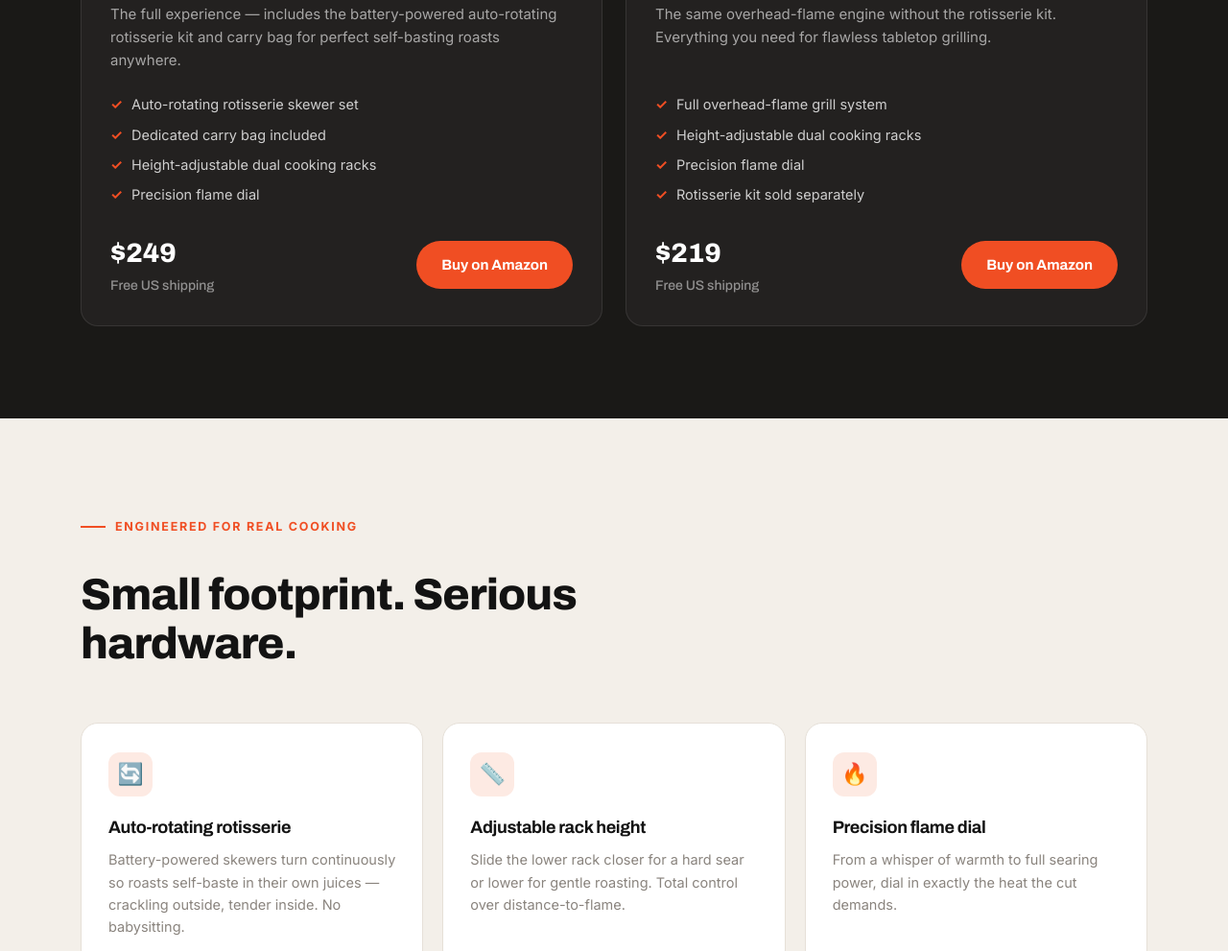
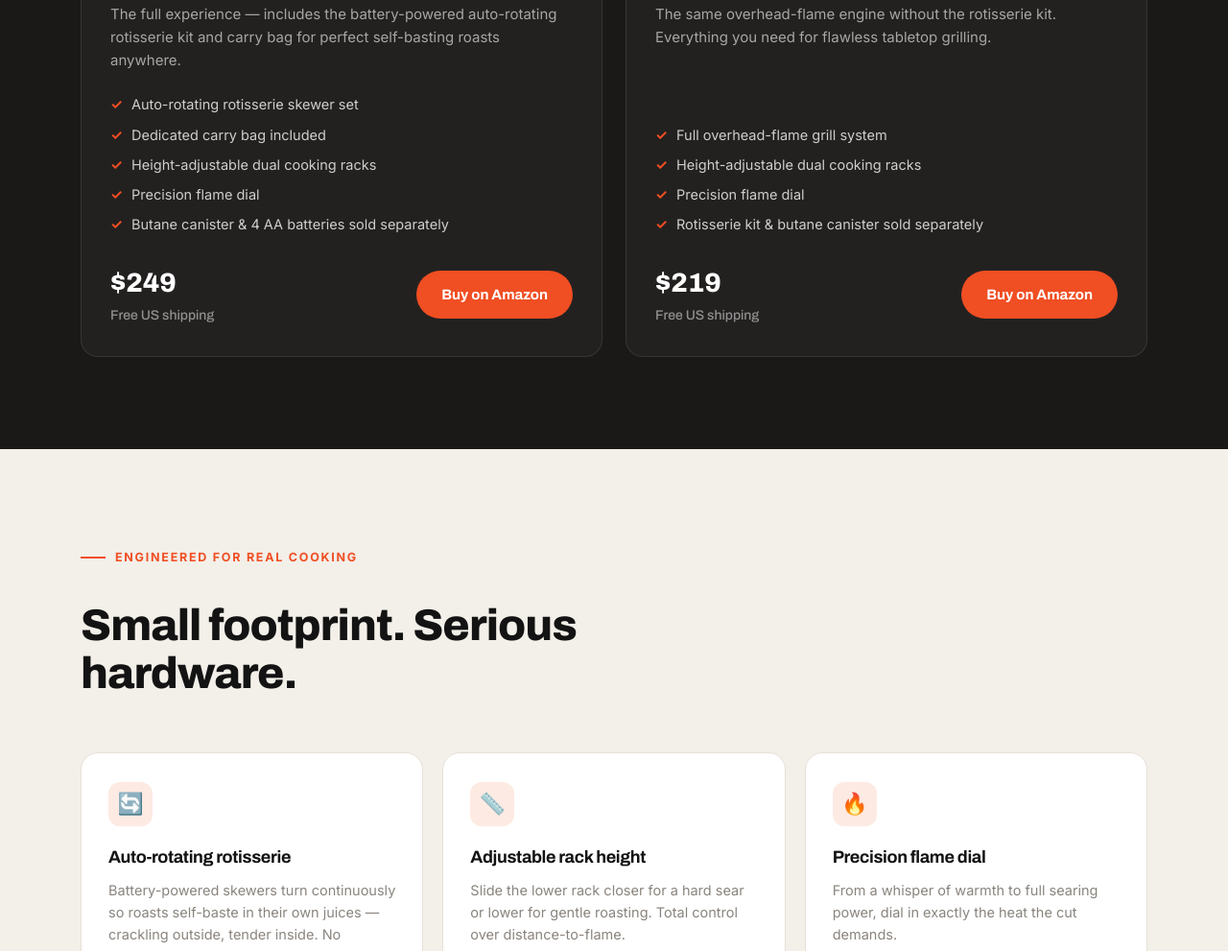
Before and after one commit to gicheolon-source/BRATEN, a plain HTML site: page index.html in a window 1280 px wide. Shown: the part 3044-4035 px from the top of the page at 96% size. Drawn offline with Linux system fonts and the light colour scheme.

Commit message:
Note butane canister & AA batteries sold separately on product cards
Co-Authored-By: Claude Fable 5 <noreply@anthropic.com>

```diff
--- a/index.html
+++ b/index.html
@@ -364,6 +364,7 @@
             <li>Dedicated carry bag included</li>
             <li>Height-adjustable dual cooking racks</li>
             <li>Precision flame dial</li>
+            <li>Butane canister &amp; 4 AA batteries sold separately</li>
           </ul>
           <div class="prod-buy">
             <div class="price">$249<small>Free US shipping</small></div>
@@ -381,7 +382,7 @@
             <li>Full overhead-flame grill system</li>
             <li>Height-adjustable dual cooking racks</li>
             <li>Precision flame dial</li>
-            <li>Rotisserie kit sold separately</li>
+            <li>Rotisserie kit &amp; butane canister sold separately</li>
           </ul>
           <div class="prod-buy">
             <div class="price">$219<small>Free US shipping</small></div>
```
